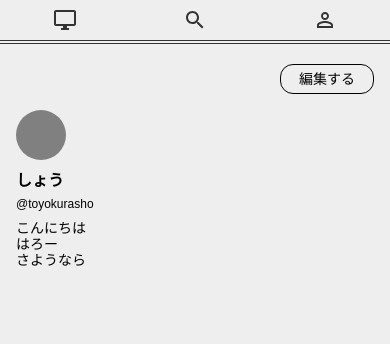
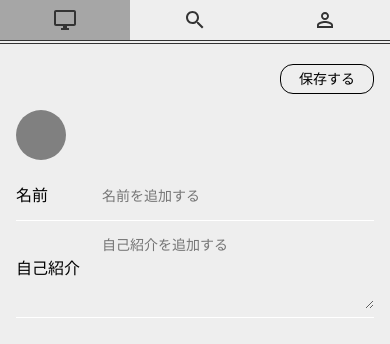
Before and after one commit to toyoboh/kchannel, a React (Create React App) app: page /profile/update/sho in a window 390 px wide. Shown: the top 344 px of the page. Built offline with nearby package versions, Linux system fonts and the light colour scheme.

Commit message:
プロフィール更新画面の作成

```diff
--- a/src/App.jsx
+++ b/src/App.jsx
@@ -8,6 +8,7 @@ import BoardList from "./page/BoardList";
 import ThreadList from "./page/ThreadList";
 import CommentList from "./page/CommentList";
 import Profile from "./page/Profile";
+import ProfileUpdate from "./page/ProfileUpdate";
 
 function App() {
     return (
@@ -15,8 +16,11 @@ function App() {
             <Router>
                 <Header />
                     <Route exact path="/">test</Route>
-                    <Route path="/profile/:userId">
+                    <Route exact path="/profile/:userId">
                         <Profile />
+                    </Route>
+                    <Route path="/profile/update/:userId">
+                        <ProfileUpdate />
                     </Route>
                     <Route path="/categoryList">
                         <CategoryList />
--- a/src/css/Profile.css
+++ b/src/css/Profile.css
@@ -29,7 +29,6 @@
         background-color: gray;
         border-radius: 50%;
         height: 50px;
-        font-size: 16px;
         width: 50px;
     }
 
--- /dev/null
+++ b/src/css/ProfileUpdate.css
@@ -0,0 +1,72 @@
+.profile-update {
+    background-color: var(--base-color);
+    min-height: 100vh;
+}
+
+@media(max-width: 480px) {
+    .profile-update {
+        padding: 20px 16px;
+        width: 100%;
+    }
+
+    .profile-update > .save-button-content {
+        margin-bottom: 16px;
+        text-align: right;
+    }
+
+    .profile-update > .save-button-content > .save-button {
+        border: 1px solid black;
+        border-radius: 13px;
+        font-size: 14px;
+        padding: 6px 18px;
+    }
+
+    .profile-update > .user-icon-content {
+        margin-bottom: 12px;
+    }
+
+    .profile-update > .user-icon-content > .user-icon {
+        background-color: gray;
+        border-radius: 50%;
+        height: 50px;
+        width: 50px;
+    }
+
+    .profile-update > .user-main-content .item-title {
+        font-size: 16px;
+        min-width: 80px;
+    }
+
+    .profile-update > .user-main-content .item-content {
+        flex: 1;
+    }
+
+    .profile-update > .user-main-content > .user-name-content {
+        align-items: center;
+        border-bottom: 1px solid white;
+        display: flex;
+        padding-bottom: 8px;
+        padding-top: 8px;
+    }
+
+    .profile-update > .user-main-content > .user-name-content > .item-content > .user-name-input {
+        font-size: 14px;
+        padding: 8px 6px;
+        width: 100%;
+    }
+
+    .profile-update > .user-main-content > .introduction-content {
+        align-items: center;
+        border-bottom: 1px solid white;
+        display: flex;
+        padding-bottom: 8px;
+        padding-top: 8px;
+    }
+
+    .profile-update > .user-main-content > .introduction-content .item-content > .introduction-textarea {
+        font-size: 14px;
+        height: 80px;
+        padding: 8px 6px;
+        width: 100%;
+    }
+}
--- a/src/page/Profile.jsx
+++ b/src/page/Profile.jsx
@@ -1,12 +1,19 @@
 import React from "react";
-import { useParams } from "react-router-dom";
+import { useParams, Link } from "react-router-dom";
 import "../css/Profile.css";
 
 function Profile() {
+    const { userId } = useParams();
+    const userUpdateLink = "/profile/update/" + userId;
+
     return(
         <div className="profile">
             <div className="update-button-content">
-                <button className="update-button">編集する</button>
+                <button className="update-button">
+                    <Link to={ userUpdateLink }>
+                        編集する
+                    </Link>
+                </button>
             </div>
 
             <div className="user-icon-content">
--- /dev/null
+++ b/src/page/ProfileUpdate.jsx
@@ -0,0 +1,45 @@
+import React, { useEffect } from "react";
+import { useParams } from "react-router-dom";
+import "../css/ProfileUpdate.css";
+
+function ProfileUpdate() {
+    const { userId } = useParams();
+
+    useEffect(() => {
+
+    }, [userId])
+
+    return(
+        <div className="profile-update">
+            <div className="save-button-content">
+                <button className="save-button">保存する</button>
+            </div>
+
+            <div className="user-icon-content">
+                <div className="user-icon"></div>
+            </div>
+
+            <div className="user-main-content">
+                <div className="user-name-content">
+                    <div className="item-title">
+                        名前
+                    </div>
+                    <div className="item-content">
+                        <input className="user-name-input" type="text" placeholder="名前を追加する" />
+                    </div>
+                </div>
+
+                <div className="introduction-content">
+                    <div className="item-title">
+                        自己紹介
+                    </div>
+                    <div className="item-content">
+                        <textarea className="introduction-textarea" placeholder="自己紹介を追加する"></textarea>
+                    </div>
+                </div>
+            </div>
+        </div>
+    )
+}
+
+export default ProfileUpdate;
```
